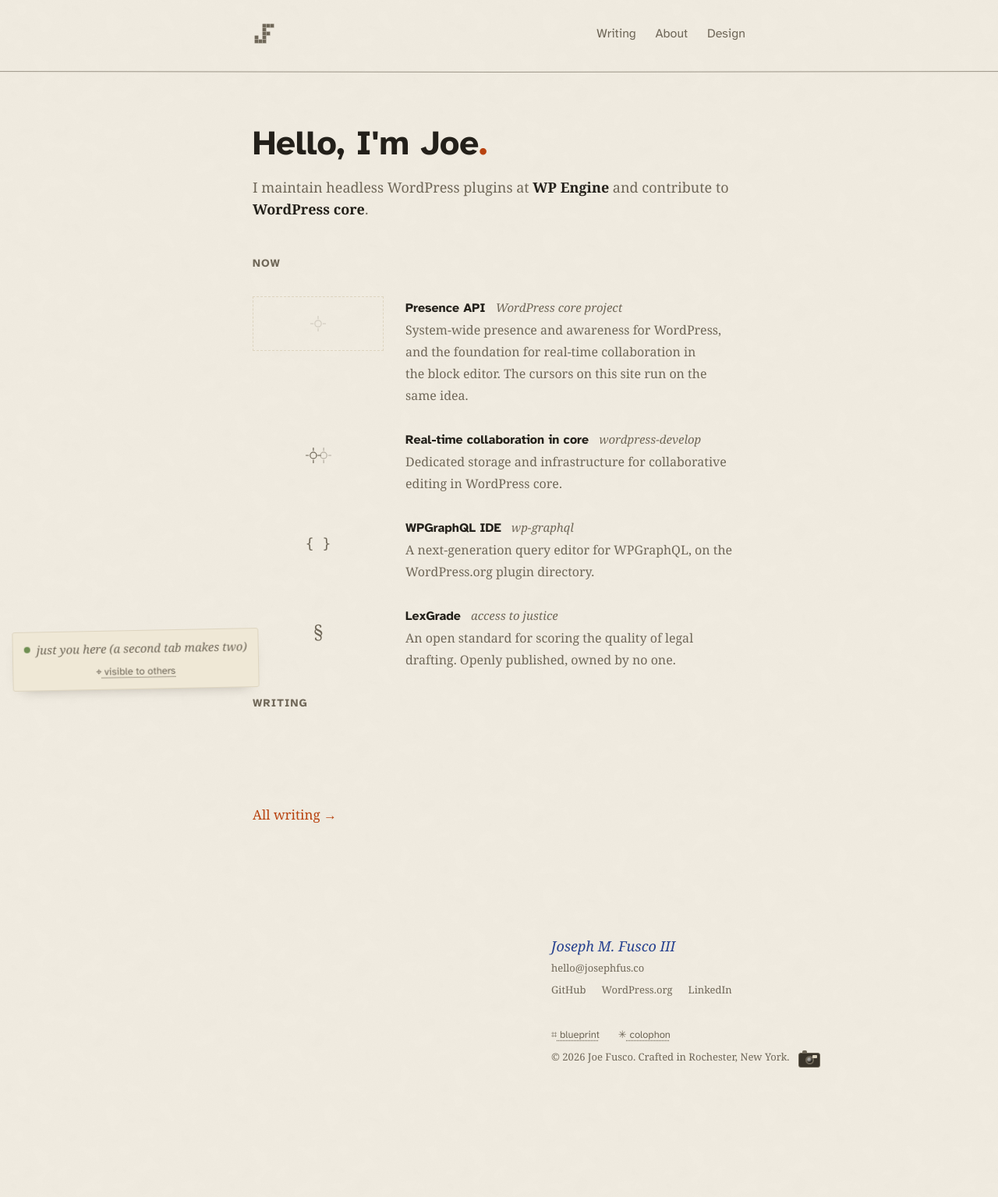
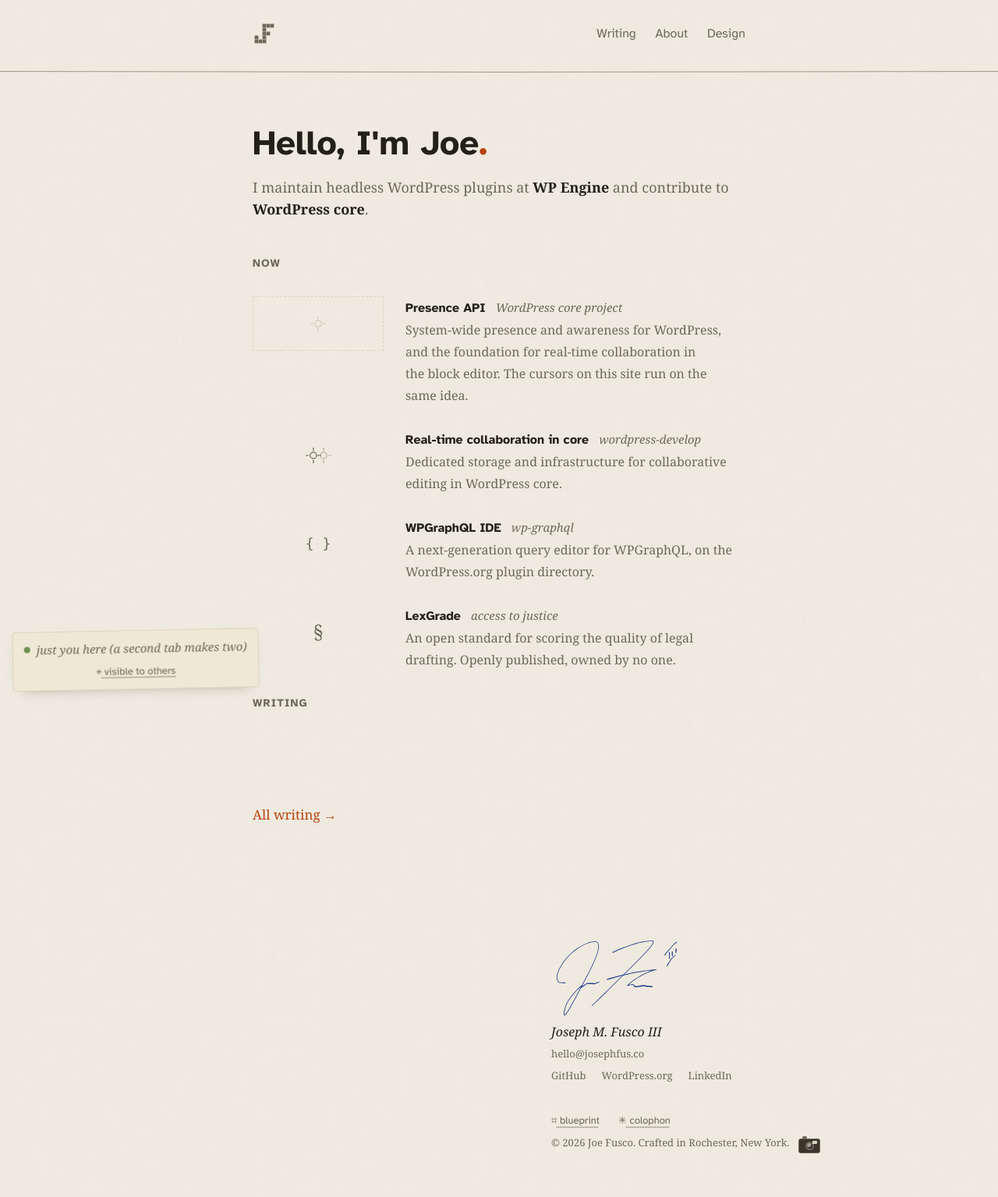
Before and after one commit to josephfusco/josephfusco.github.io, a Jekyll site: the page built from index.html, in a window 1280 px wide. Shown: the whole page at 78% size. Built offline with Jekyll 4.4.1, drawn with Linux system fonts in a browser that asks for light colours; before the commit the page ends 1425 px from its top, so only the background shows below that.

Commit message:
The letter is signed by hand
The typed nameplate gives way to the real thing: an eight-stroke
handwritten signature drawn with perfect-freehand smoothing,
cleaned from the tldraw export into a currentColor SVG so the
fountain-pen blue stays a single source of truth in CSS. The
typed full name sits beneath it in black ink as the letterpress
confirmation, and stays the accessible text; the ink itself is
decorative to screen readers.

Co-Authored-By: Claude Fable 5 <noreply@anthropic.com>
Claude-Session: https://claude.ai/code/session_019vAcPMvpcgUVRcyZCqV9hM

```diff
--- a/_includes/footer.html
+++ b/_includes/footer.html
@@ -1,6 +1,7 @@
 <footer class="site-footer">
 	<div class="wrap">
 		<div class="letter-close">
+		<div class="signature-ink" aria-hidden="true">{% include signature.svg %}</div>
 		<p class="signature">{{ site.nameplate | default: site.name }}</p>
 		<p class="signature-email"><a href="mailto:{{ site.email }}?subject=Hello%20Joe&body=Hi%20Joe%2C%0A%0A">{{ site.email }}</a></p>
 		<p class="signature-contacts">
--- a/assets/css/redesign.css
+++ b/assets/css/redesign.css
@@ -1079,13 +1079,20 @@ h1, h2, h3, h4,
 #colophon a { margin-right: 0; }
 
 /* The letter signs at the bottom right of the footer */
+/* The hand signs in fountain-pen blue; the type confirms it in ink */
+.signature-ink {
+  width: 10.5rem;
+  margin: calc(var(--lh) * 1.5) 0 0;
+  color: #26418f;
+}
+.signature-ink svg { display: block; width: 100%; height: auto; }
 .signature {
   font-family: Georgia, "Iowan Old Style", serif;
   font-style: italic;
-  font-size: 1.125rem;
+  font-size: 1rem;
   line-height: var(--lh);
   color: var(--fg);
-  margin: calc(var(--lh) * 1.5) 0 0;
+  margin: 0;
 }
 
 /* ---- The footer: same sheet of paper, separated by rhythm alone ---- */
@@ -1095,7 +1102,6 @@ h1, h2, h3, h4,
   padding-top: var(--lh);
   margin-top: calc(var(--lh) * 2.5);
 }
-.site-footer .signature { color: #26418f; }
 
 /* ---- The birds come alive: banking, ink trails, perches ---- */
 .peer-cursor svg { transition: rotate 280ms ease-out; }
```
Also changed, not shown: _includes/signature.svg (added).
